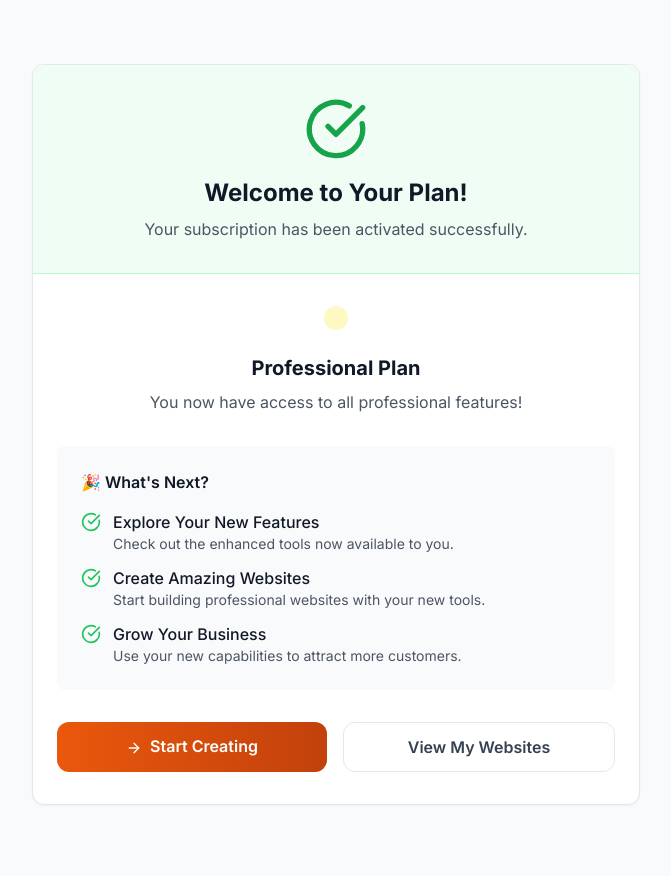
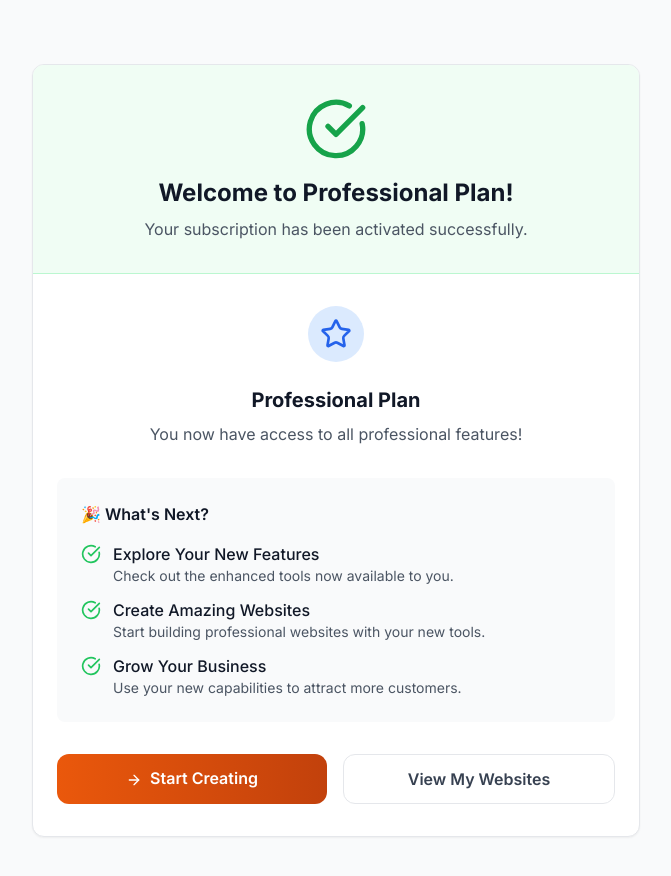
Before and after one commit to Tjay-cmd/MonoPage, a Next.js app: page /dashboard/subscription/success in a window 1280 px wide. Shown: the top 876 px of the page, without its empty margins (304-975 px from the left). Built offline with nearby package versions, Linux system fonts and the light colour scheme; no server answers.

Commit message:
Fix: Resolve TypeScript error with tierNames indexing by adding ValidTier type

```diff
--- a/src/app/dashboard/subscription/success/page.tsx
+++ b/src/app/dashboard/subscription/success/page.tsx
@@ -24,7 +24,17 @@ export default function SubscriptionSuccessPage() {
 
   // Get payment details from URL params
   const paymentId = searchParams.get('m_payment_id');
-  const tier = searchParams.get('custom_str2') as any;
+
+  // Type definition for valid tier values
+  type ValidTier = 'pro' | 'business' | 'premium';
+
+  // Get tier from URL params or subscription, with type narrowing
+  const tierParam = searchParams.get('custom_str2');
+  const tier: ValidTier = (tierParam === 'pro' || tierParam === 'business' || tierParam === 'premium')
+    ? (tierParam as ValidTier)
+    : (subscription?.tier === 'pro' || subscription?.tier === 'business' || subscription?.tier === 'premium')
+      ? (subscription.tier as ValidTier)
+      : 'pro'; // Default fallback
 
   if (loading) {
     return (
@@ -37,19 +47,19 @@ export default function SubscriptionSuccessPage() {
     );
   }
 
-  const tierIcons = {
+  const tierIcons: Record<ValidTier, React.ComponentType<{ className?: string }>> = {
     pro: Star,
     business: Building,
     premium: Crown,
   };
 
-  const tierNames = {
+  const tierNames: Record<ValidTier, string> = {
     pro: 'Professional',
     business: 'Business',
     premium: 'Enterprise',
   };
 
-  const tierColors = {
+  const tierColors: Record<ValidTier, string> = {
     pro: 'blue',
     business: 'purple',
     premium: 'yellow',
@@ -64,7 +74,7 @@ export default function SubscriptionSuccessPage() {
             <div className="text-center">
               <CheckCircle className="h-16 w-16 text-green-600 mx-auto mb-4" />
               <h1 className="text-2xl font-bold text-gray-900 mb-2">
-                Welcome to {tierNames[tier] || 'Your'} Plan!
+                Welcome to {tierNames[tier]} Plan!
               </h1>
               <p className="text-gray-600">
                 Your subscription has been activated successfully.
@@ -92,10 +102,10 @@ export default function SubscriptionSuccessPage() {
 
             <div className="text-center mb-8">
               <h2 className="text-xl font-bold text-gray-900 mb-2">
-                {tierNames[tier] || 'Professional'} Plan
+                {tierNames[tier]} Plan
               </h2>
               <p className="text-gray-600">
-                You now have access to all {tierNames[tier]?.toLowerCase() || 'professional'} features!
+                You now have access to all {tierNames[tier].toLowerCase()} features!
               </p>
             </div>
 
```
